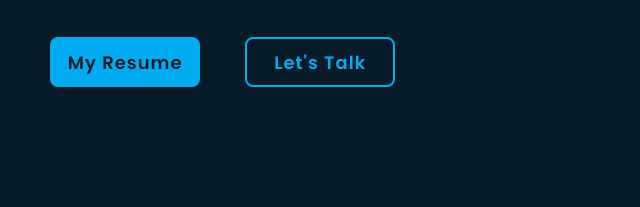
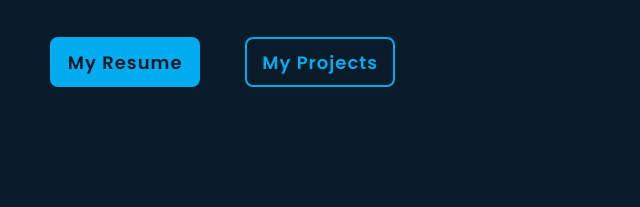
Before and after one commit to zahid-gulzar/frontend-developer, a plain HTML site: page index.html in a window 1280 px wide. Shown: the part 478-685 px from the top of the page, 65-705 px from the left. Drawn offline with nearby package versions, Linux system fonts and the light colour scheme.

Commit message:
Update index.html

```diff
--- a/index.html
+++ b/index.html
@@ -43,7 +43,7 @@
 
             <div class="btn-box">
                 <a href="resume.html" target="_main" class="btn">My Resume</a>
-                <a href="#" class="btn">Let's Talk</a>
+                <a href="projects.html" target="_main" class="btn">My Projects</a>
                 <span class="animate" style="--i:5;"></span>
             </div>
         </div>
```
